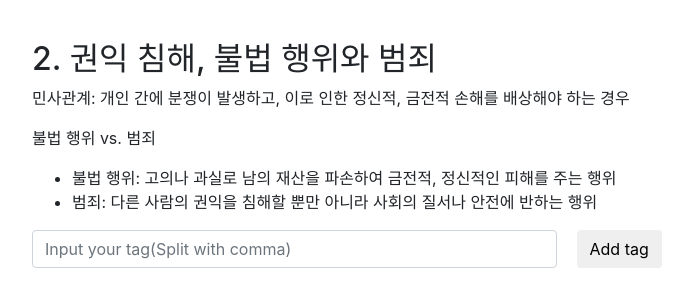
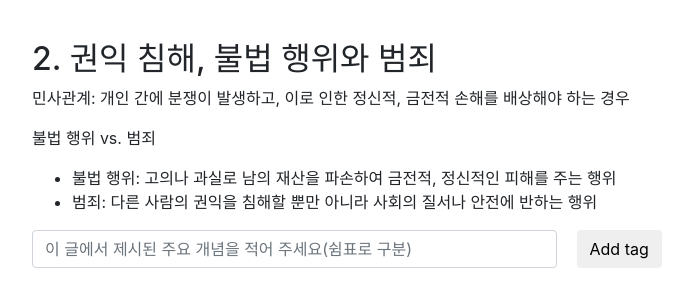
Before and after one commit to rubysoho07/learning-analytics-example, a Flask app: template la/templates/reading.html in a window 1280 px wide. Shown: the part 56-363 px from the top of the page, without its empty margins (68-761 px from the left). Run offline with Flask 2, Linux system fonts and the light colour scheme; the template is opened without the code that fills it, so the values that code supplies are empty; some libraries are stand-ins or nearby versions.

Commit message:
Placeholder 변경

```diff
--- a/la/templates/reading.html
+++ b/la/templates/reading.html
@@ -18,7 +18,7 @@
     <!-- Form for tagging -->
     <form class="form-inline" method="post" action="{{ url_for('tag_page') }}">
         <div class="form-group col-6" style="padding-left:0px;">
-            <input type="text" class="form-control" id="tag-input" name="tags" placeholder="Input your tag(Split with comma)" style="width:100%;">
+            <input type="text" class="form-control" id="tag-input" name="tags" placeholder="이 글에서 제시된 주요 개념을 적어 주세요(쉼표로 구분)" style="width:100%;">
         </div>
         &nbsp;
         <button class="btn btn-default" type="submit">Add tag</button>
```
